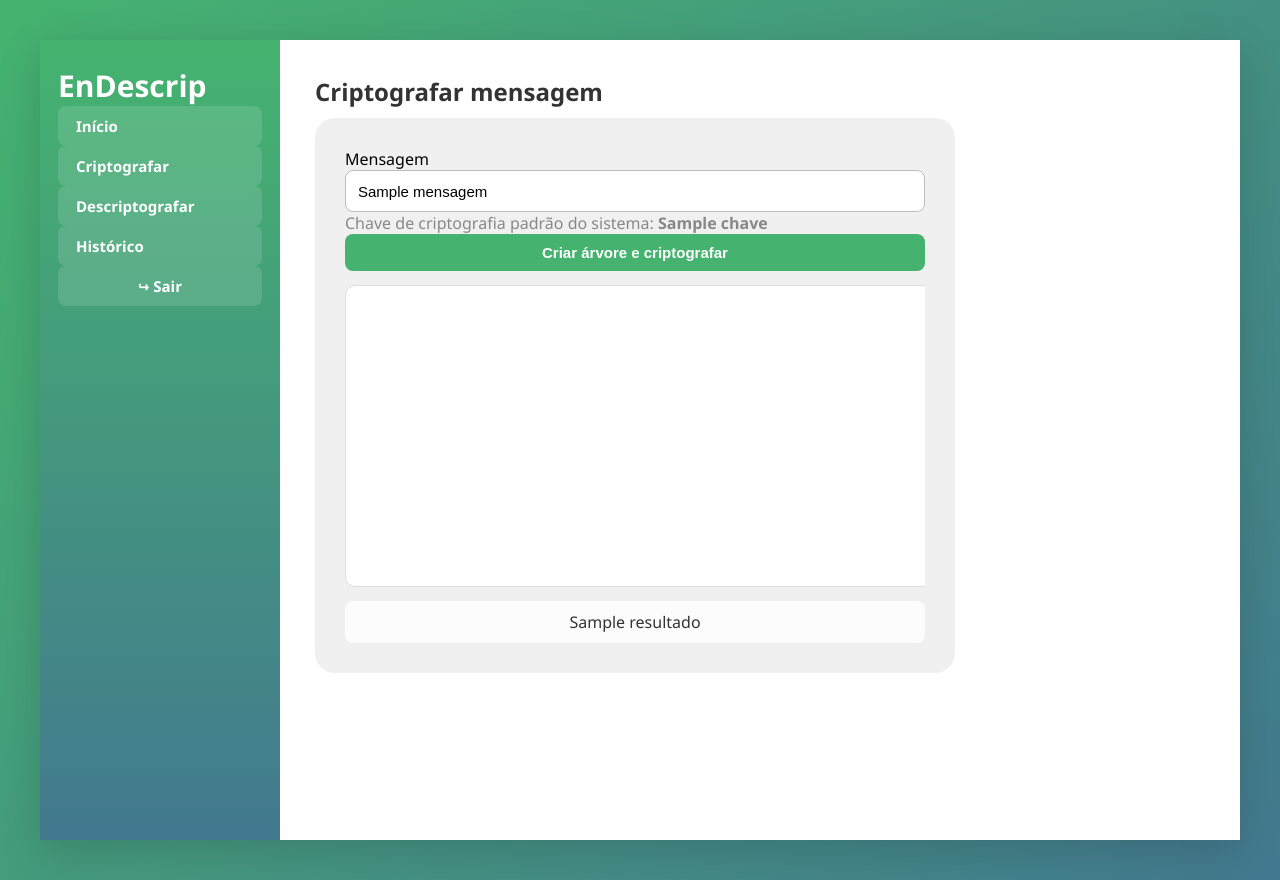
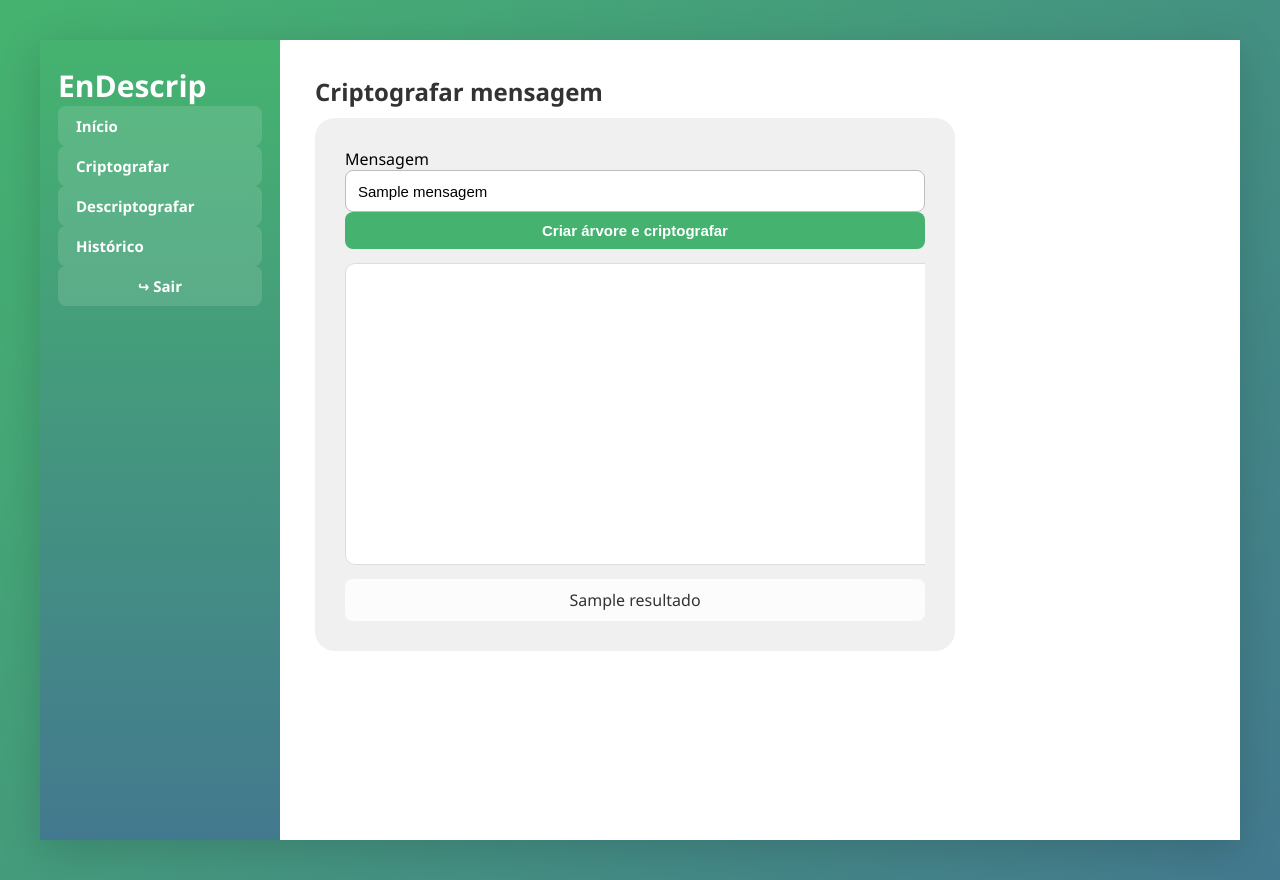
Before and after one commit to CarlosEOM/EnDescrip, a Flask app: template templates/criptografar.html in a window 1280 px wide. Run offline with Flask 3, Linux system fonts and the light colour scheme; the template is opened without the code that fills it: most values are stand-ins (such as "Sample title", 1, 10 or a date in 2020).

Commit message:
Update criptografar.html

```diff
--- a/templates/criptografar.html
+++ b/templates/criptografar.html
@@ -6,7 +6,6 @@
   <form method="post">
     <label>Mensagem</label>
     <input type="text" name="mensagem" value="{{ mensagem }}" placeholder="Digite uma mensagem...">
-    <div class="muted">Chave de criptografia padrão do sistema: <b>{{ chave }}</b></div>
     <div class="btn-row">
       <button type="submit">Criar árvore e criptografar</button>
       {% if pronto_download %}
```
